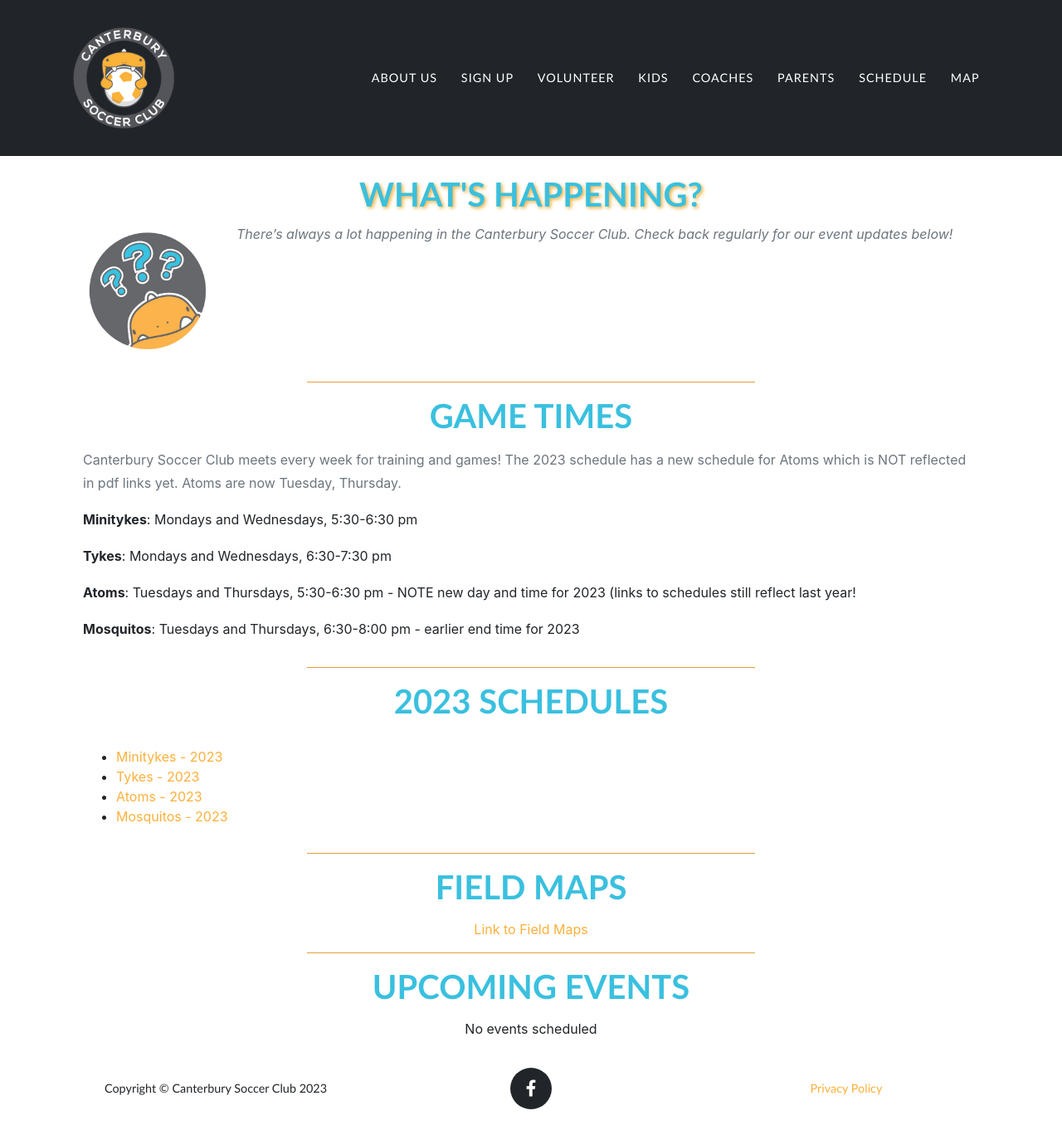
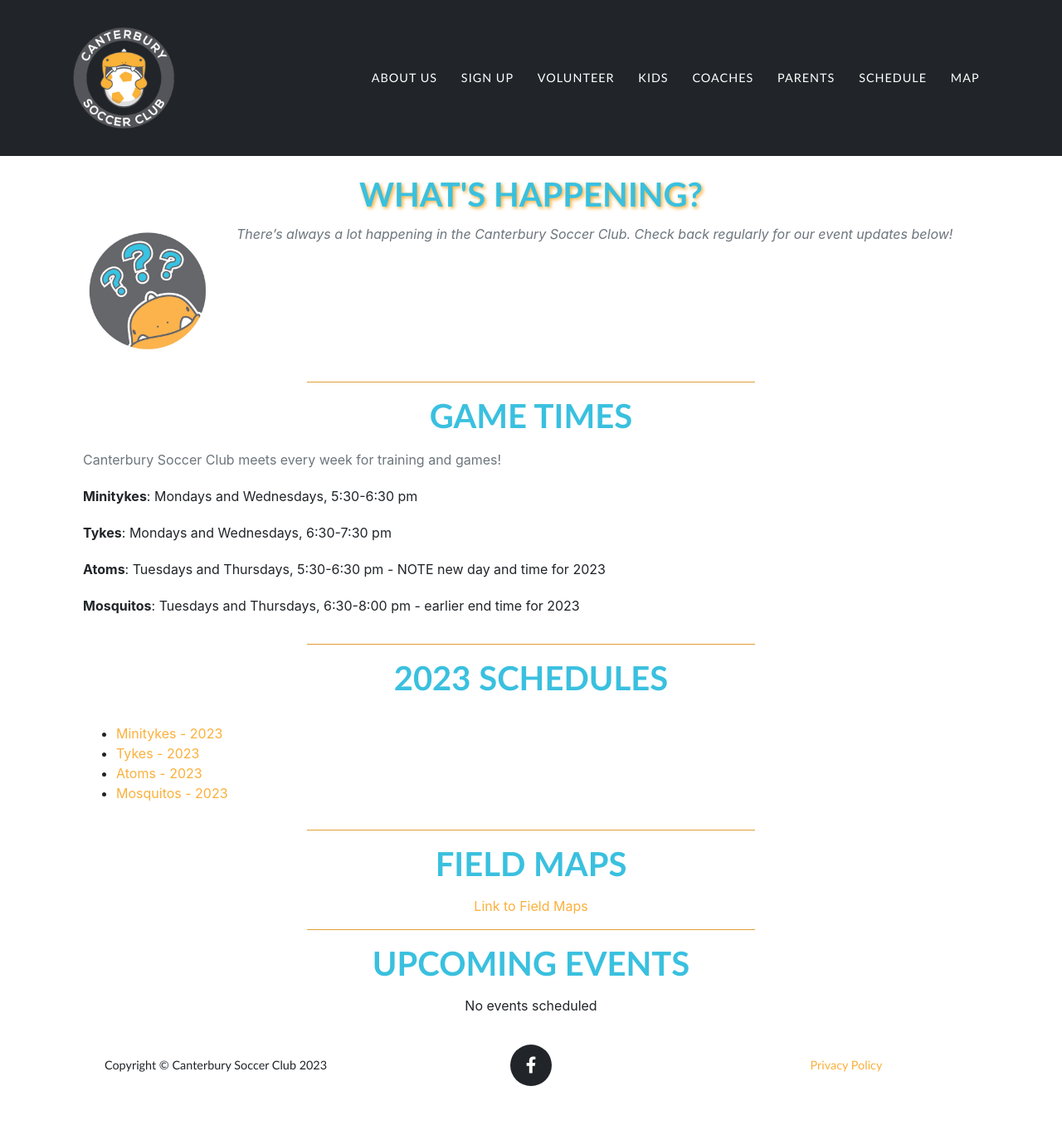
Before and after one commit to canterbury-soccer/website, a Jekyll site: the page built from schedule.md, in a window 1280 px wide and 1362 px high. Shown: the whole window at 83% size. Built offline with Jekyll 4.4.1, drawn with Linux system fonts in a browser that asks for light colours; some web fonts are replaced.

Commit message:
Update sitetext.yml
Removed text that 2023 pdfs were not yet live.

```diff
--- a/_data/sitetext.yml
+++ b/_data/sitetext.yml
@@ -159,7 +159,7 @@
   text: "There’s always a lot happening in the Canterbury Soccer Club. Check back regularly for our event updates below!"
   gametimes:
     title: "Game Times"
-    text: "Canterbury Soccer Club meets every week for training and games! The 2023 schedule has a new schedule for Atoms which is NOT reflected in pdf links yet. Atoms are now Tuesday, Thursday."
+    text: "Canterbury Soccer Club meets every week for training and games!"
   schedules:
     title: "2023 Schedules"
     year: 2023
@@ -191,7 +191,7 @@
     url: assets/pdf/schedule_2023_tykes.pdf
     img: assets/img/saurus_tykes.png
   - title: "Atoms"
-    schedule: "Tuesdays and Thursdays, 5:30-6:30 pm - NOTE new day and time for 2023 (links to schedules still reflect last year!"
+    schedule: "Tuesdays and Thursdays, 5:30-6:30 pm - NOTE new day and time for 2023"
     tagline: "A little quirky and the life of the game!"
     years: "born 2013-2014"
     url: assets/pdf/schedule_2023_atoms.pdf
```
